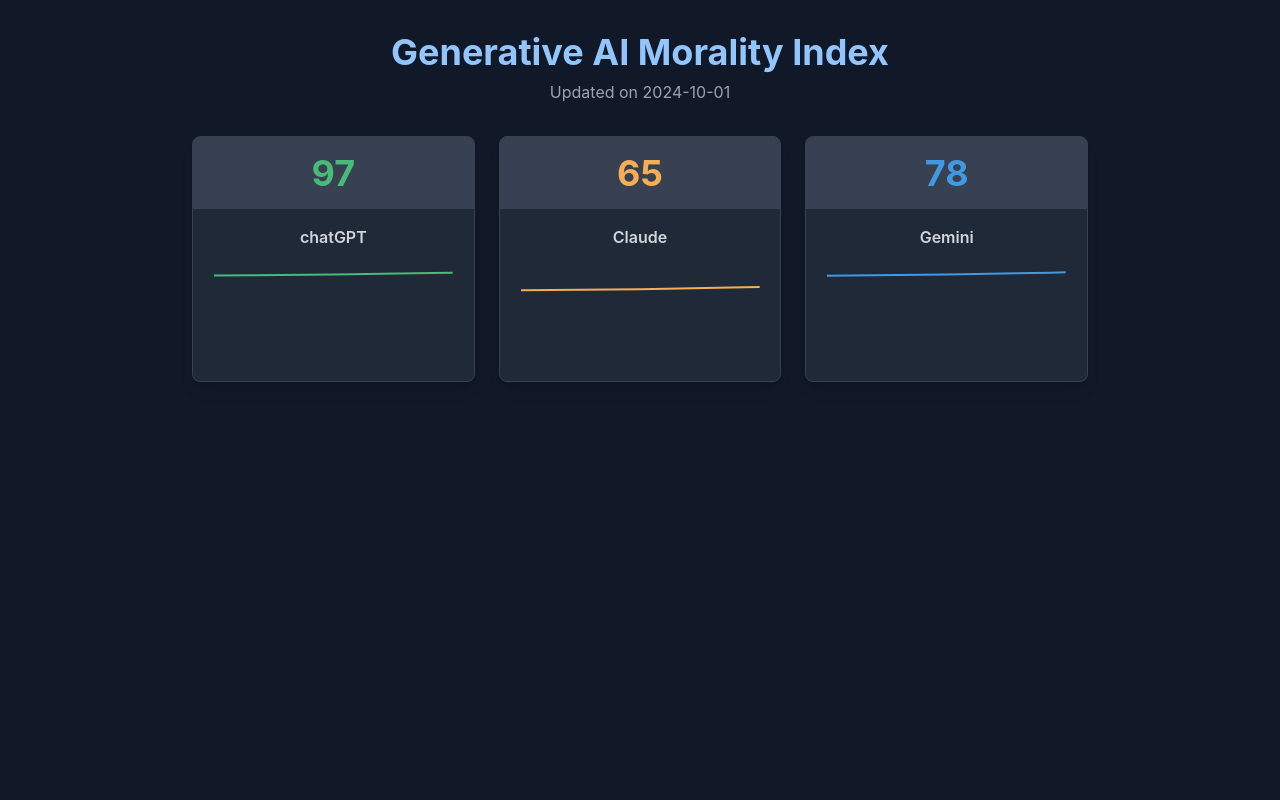
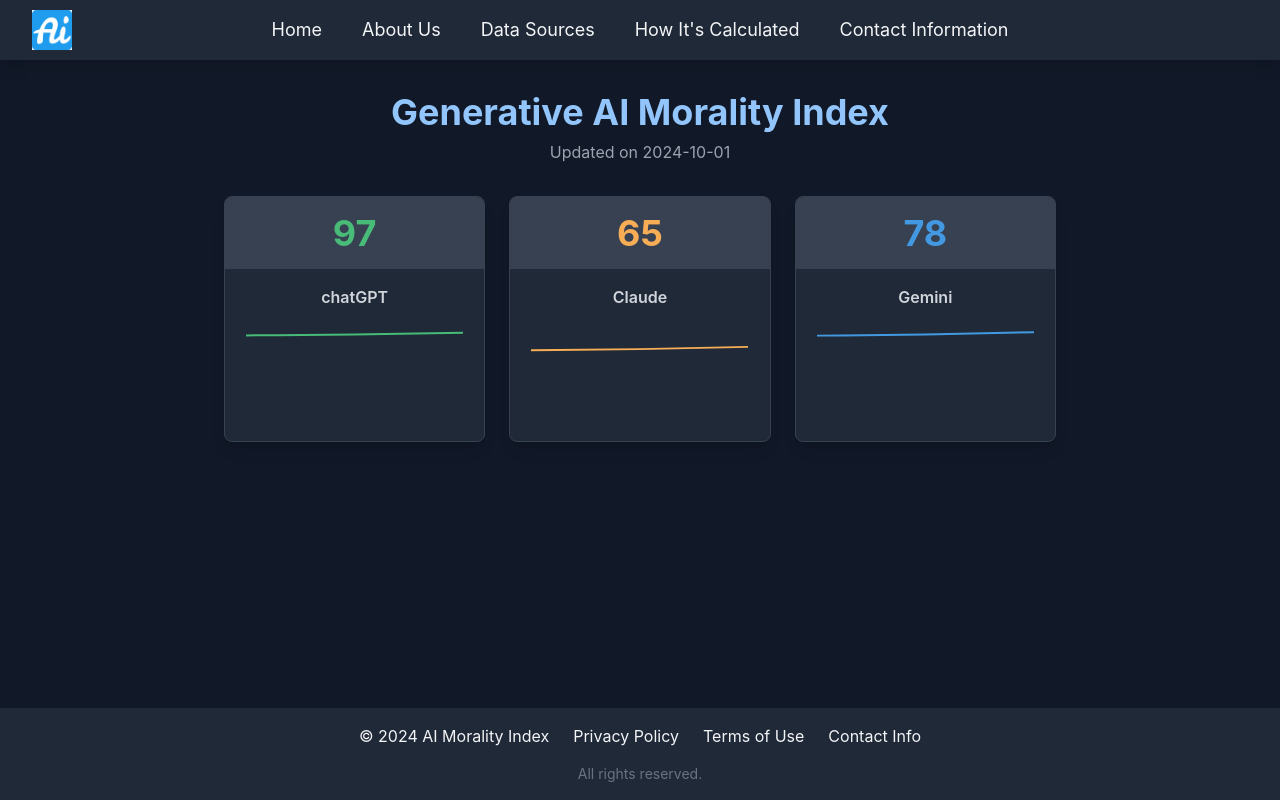
Before and after one commit to zjuguxi/aimoralindex, a React (Create React App) app in the folder frontend/: page / in a window 1280 px wide. Built offline with nearby package versions, Linux system fonts and the light colour scheme.

Commit message:
add navibar,footer,about page,logo

```diff
--- /dev/null
+++ b/frontend/src/About.js
@@ -0,0 +1,20 @@
+import React from 'react';
+
+const About = () => {
+  return (
+    <section id="about" className="bg-gray-900 text-gray-100 p-8 max-w-4xl mx-auto">
+      <h2 className="text-4xl font-bold mb-4 text-center text-blue-300">AI Morality Index</h2>
+      <p className="text-lg mb-4">
+        The <strong>AI Morality Index</strong> is a project designed to compare the ethical and legal awareness of three popular AI models: ChatGPT, Claude, and Gemini. By automating the process of posing ethical and legal questions to these AIs and scoring their responses based on predefined criteria, the project offers a clear comparison of their performance.
+      </p>
+      <p className="text-lg mb-4">
+        This system includes a backend that manages the querying and scoring of AI responses, as well as a frontend that presents the results in an interactive and visually engaging way. The goal of the project is to assess how well each AI model aligns with established moral and legal standards, providing insights into their strengths and weaknesses in these critical areas.
+      </p>
+      <p className="text-lg">
+        The daily scores are updated automatically, enabling ongoing comparison and trend analysis. By evaluating these AI models, the AI Morality Index helps to shed light on the moral and legal decision-making capabilities of modern artificial intelligence.
+      </p>
+    </section>
+  );
+};
+
+export default About;
--- a/frontend/src/App.js
+++ b/frontend/src/App.js
@@ -1,5 +1,8 @@
-import React from 'react';
+import React, { useState } from 'react';
 import { LineChart, Line, Tooltip, ResponsiveContainer } from 'recharts';
+import Navbar from './Navbar';
+import Footer from './Footer';
+import About from './About';
 
 const AIScoreCard = ({ name, score, history, color }) => (
   <div className="w-full bg-gray-800 shadow-lg hover:shadow-xl transition-shadow duration-300 border border-gray-700 rounded-lg overflow-hidden">
@@ -24,6 +27,8 @@ const AIScoreCard = ({ name, score, history, color }) => (
 );
 
 const App = () => {
+  const [activeSection, setActiveSection] = useState('home');
+
   const aiData = [
     {
       name: 'chatGPT',
@@ -58,8 +63,11 @@ const App = () => {
   ];
 
   return (
-    <div className="p-8 bg-gray-900 min-h-screen text-gray-100">
-      <div className="max-w-4xl mx-auto">
+    <div className="bg-gray-900 min-h-screen text-gray-100 flex flex-col">
+      <Navbar setActiveSection={setActiveSection} />
+      <div className="flex-grow">
+        {activeSection === 'home' && (
+          <div className="p-8 max-w-4xl mx-auto">
             <h1 className="text-4xl font-bold mb-2 text-center text-blue-300">Generative AI Morality Index</h1>
             <p className="text-center mb-8 text-gray-400">Updated on 2024-10-01</p>
             <div className="flex justify-center items-stretch space-x-6">
@@ -70,6 +78,10 @@ const App = () => {
               ))}
             </div>
           </div>
+        )}
+        {activeSection === 'about' && <About />}
+      </div>
+      <Footer />
     </div>
   );
 };
--- /dev/null
+++ b/frontend/src/Footer.js
@@ -0,0 +1,19 @@
+import React from 'react';
+
+const Footer = () => {
+  return (
+    <footer className="bg-gray-800 text-gray-100 p-4 mt-8">
+      <div className="container mx-auto text-center">
+        <div className="flex justify-center space-x-6 mb-4">
+          <a href="#copyright" className="hover:text-blue-300">© 2024 AI Morality Index</a>
+          <a href="#privacy-policy" className="hover:text-blue-300">Privacy Policy</a>
+          <a href="#terms-of-use" className="hover:text-blue-300">Terms of Use</a>
+          <a href="#contact-info" className="hover:text-blue-300">Contact Info</a>
+        </div>
+        <p className="text-sm text-gray-500">All rights reserved.</p>
+      </div>
+    </footer>
+  );
+};
+
+export default Footer;
--- /dev/null
+++ b/frontend/src/Navbar.js
@@ -0,0 +1,61 @@
+import React from 'react';
+import logo from './assets/logo.png';
+
+const Navbar = ({ setActiveSection }) => {
+  return (
+    <nav className="bg-gray-800 text-gray-100 p-4 shadow-lg relative">
+      <div className="container mx-auto flex justify-center items-center relative">
+        {/* Logo 部分 */}
+        <div className="absolute left-0 flex items-center">
+          <img src={logo} alt="Site Logo" className="h-10 w-10 ml-4" />
+        </div>
+
+        {/* 导航链接 */}
+        <ul className="flex space-x-10 text-lg">
+          <li>
+            <button
+              onClick={() => setActiveSection('home')}
+              className="hover:text-blue-300"
+            >
+              Home
+            </button>
+          </li>
+          <li>
+            <button
+              onClick={() => setActiveSection('about')}
+              className="hover:text-blue-300"
+            >
+              About Us
+            </button>
+          </li>
+          <li>
+            <button
+              onClick={() => setActiveSection('data-sources')}
+              className="hover:text-blue-300"
+            >
+              Data Sources
+            </button>
+          </li>
+          <li>
+            <button
+              onClick={() => setActiveSection('calculation')}
+              className="hover:text-blue-300"
+            >
+              How It's Calculated
+            </button>
+          </li>
+          <li>
+            <button
+              onClick={() => setActiveSection('contact')}
+              className="hover:text-blue-300"
+            >
+              Contact Information
+            </button>
+          </li>
+        </ul>
+      </div>
+    </nav>
+  );
+};
+
+export default Navbar;
```
Also changed, not shown: frontend/src/assets/logo.png (added). Lines whose indentation alone changed are shown as unchanged.
